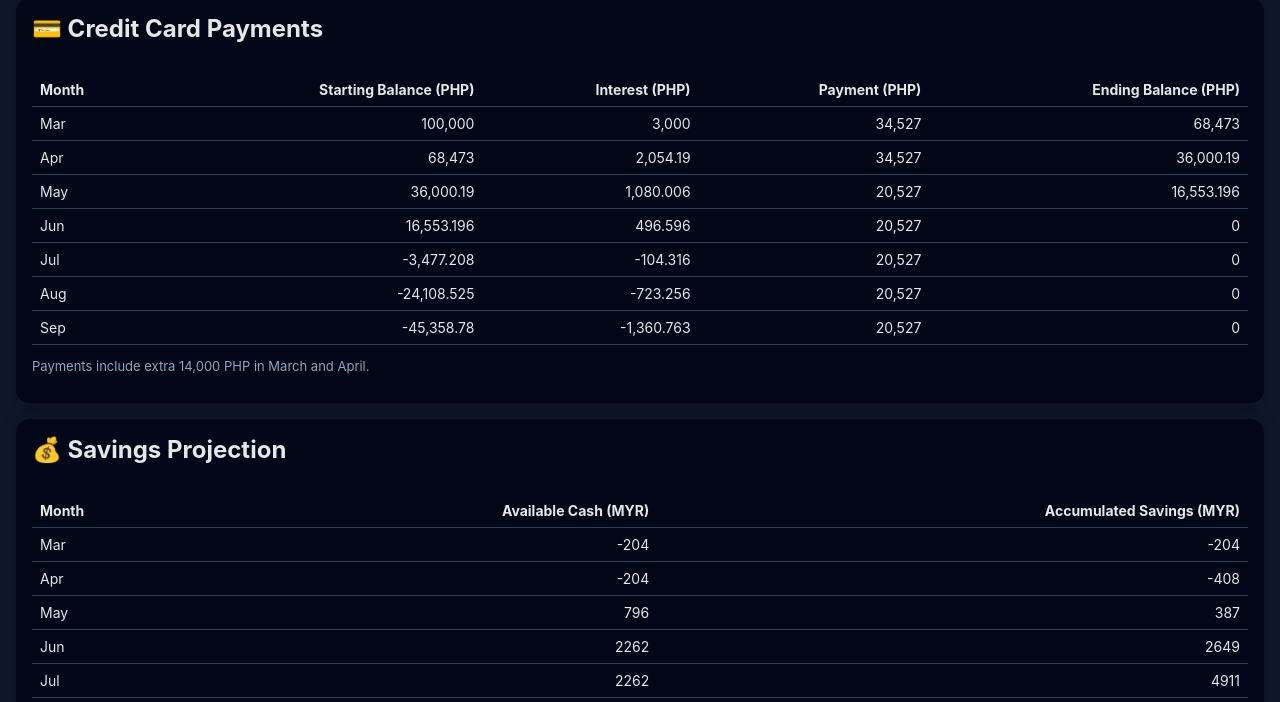
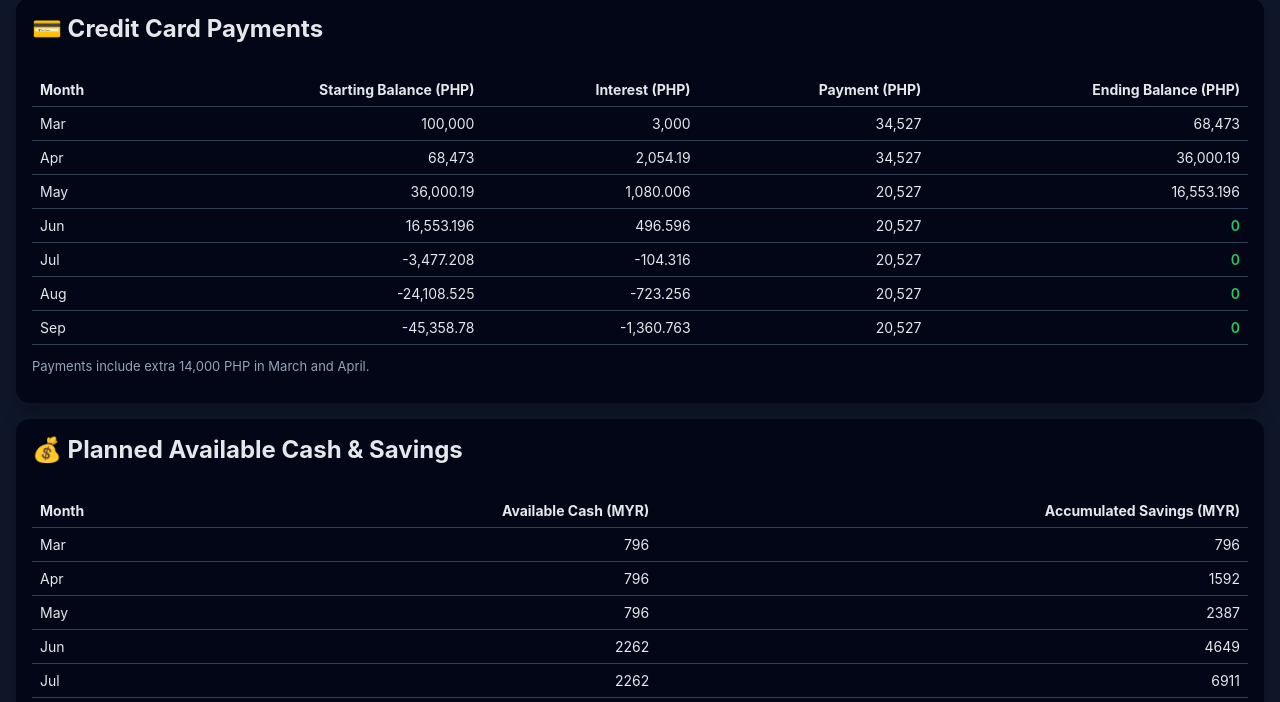
Before and after one commit to mrkdgdg/Finplan, a plain HTML site: page summary.html in a window 1280 px wide. Shown: the part 98-800 px from the top of the page. Drawn offline with Linux system fonts and the light colour scheme.

Commit message:
Update summary.html

```diff
--- a/summary.html
+++ b/summary.html
@@ -13,7 +13,8 @@
   --muted:#94a3b8;
   --accent:#22c55e;
   --warn:#facc15;
---neg:#f87171; /* red for negative cash */
+  --neg:#f87171;
+  --paid:#22c55e;
 }
 
 body.light{
@@ -77,6 +78,8 @@ font-size:13px;
 .toggle{
   float:right;
 }
+.neg { color: var(--neg); }
+.paid { color: var(--paid); font-weight:600; }
 </style>
 </head>
 
@@ -106,7 +109,7 @@ float:right;
 
 <!-- SAVINGS SUMMARY -->
 <div class="card">
-<h2>💰 Savings Projection</h2>
+<h2>💰 Planned Available Cash & Savings</h2>
 <div class="table-wrapper">
 <table id="savingsSummary">
 <tr>
@@ -116,28 +119,25 @@ float:right;
 </tr>
 </table>
 </div>
-<p class="muted">Projection from March to September 2026, including debt payoff and iPhone payments. Negative cash shown in red.</p>
+<p class="muted">Shows planned cash flow from March to September 2026. Extra payments are outside this plan.</p>
 </div>
 
 <script>
-// Settings
+// Credit card and savings settings
 let balance = 100000;
 const interestRate = 0.03;
 const monthlyPayment = 20527;
 const months = ["Mar","Apr","May","Jun","Jul","Aug","Sep"];
-const extraPayments = {"Mar":14000,"Apr":14000};
-const phpToMyr = 14; // conversion rate PHP -> MYR
+const extraPayments = {"Mar":14000,"Apr":14000}; // actual extra payments
+const phpToMyr = 14;
 
 // Monthly amounts
 const salary = 3870;
 const living = 1130;
 const iphone = 478;
 
-let accumulatedSavings = 0;
-
-// Populate Credit Card Table
+// Populate Credit Card Table (includes extra payments)
 const ccTable = document.getElementById("ccSummary");
-
 months.forEach(month => {
   let start = balance;
   let interest = start * interestRate;
@@ -153,37 +153,28 @@ months.forEach(month => {
   <td>${start.toLocaleString()}</td>
   <td>${interest.toLocaleString()}</td>
   <td>${payment.toLocaleString()}</td>
-  <td>${ending.toLocaleString()}</td>
+  <td class="${ending===0?'paid':''}">${ending.toLocaleString()}</td>
   `;
   ccTable.appendChild(row);
 });
 
-// Populate Savings Table
-let currentBalance = 100000;
+// Populate Planned Savings Table (ignores extra payments)
+let accumulatedSavings = 0;
 const savingsTable = document.getElementById("savingsSummary");
 
+// Planned cash while debt exists
+const plannedDebtPaymentMyr = monthlyPayment / phpToMyr;
+
 months.forEach(month => {
-  let payment = monthlyPayment + (extraPayments[month] || 0);
-
-  // Convert PHP payment to MYR
-  let paymentMyr = payment / phpToMyr;
-
-  // Update debt balance
-  currentBalance = currentBalance*(1+interestRate);
-  currentBalance -= payment;
-
-  // Determine available cash
-  let cash = currentBalance > 0
-             ? salary - living - iphone - paymentMyr
-             : salary - living - iphone;
-
+  let debtRemaining = (month==="Jun" || month==="Jul" || month==="Aug" || month==="Sep") ? 0 : 1; // debt exists Mar–May
+  let cash = debtRemaining ? salary - living - iphone - plannedDebtPaymentMyr : salary - living - iphone;
   accumulatedSavings += cash;
 
   const row = document.createElement("tr");
   row.innerHTML = `
   <td>${month}</td>
   <td class="${cash<0?'neg':''}">${cash.toFixed(0)}</td>
-  <td class="${accumulatedSavings<0?'neg':''}">${accumulatedSavings.toFixed(0)}</td>
+  <td>${accumulatedSavings.toFixed(0)}</td>
   `;
   savingsTable.appendChild(row);
 });
```
Lines whose indentation alone changed are shown as unchanged.
